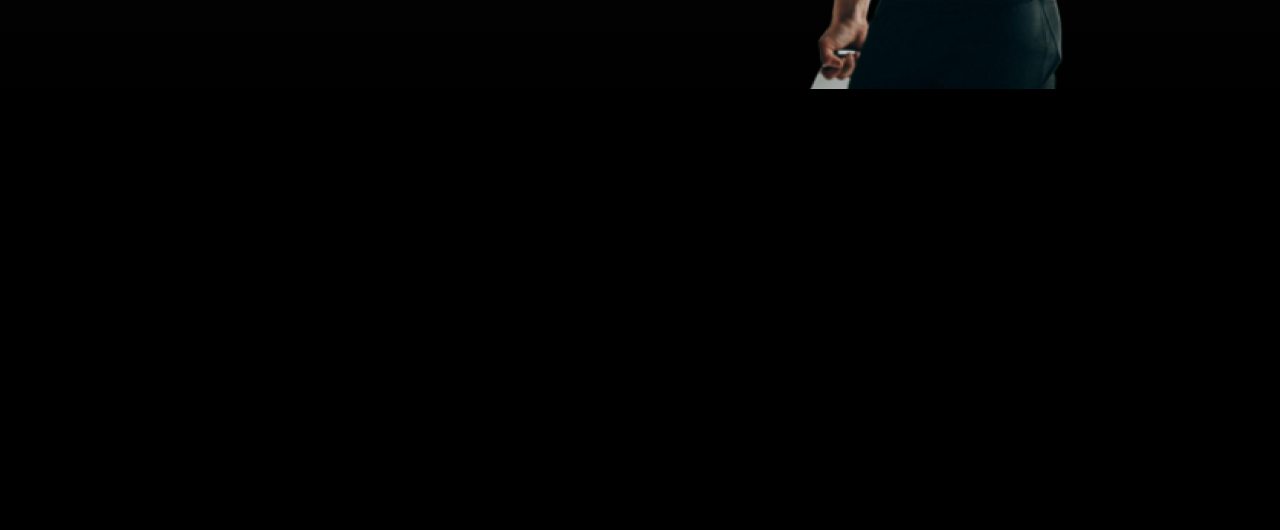
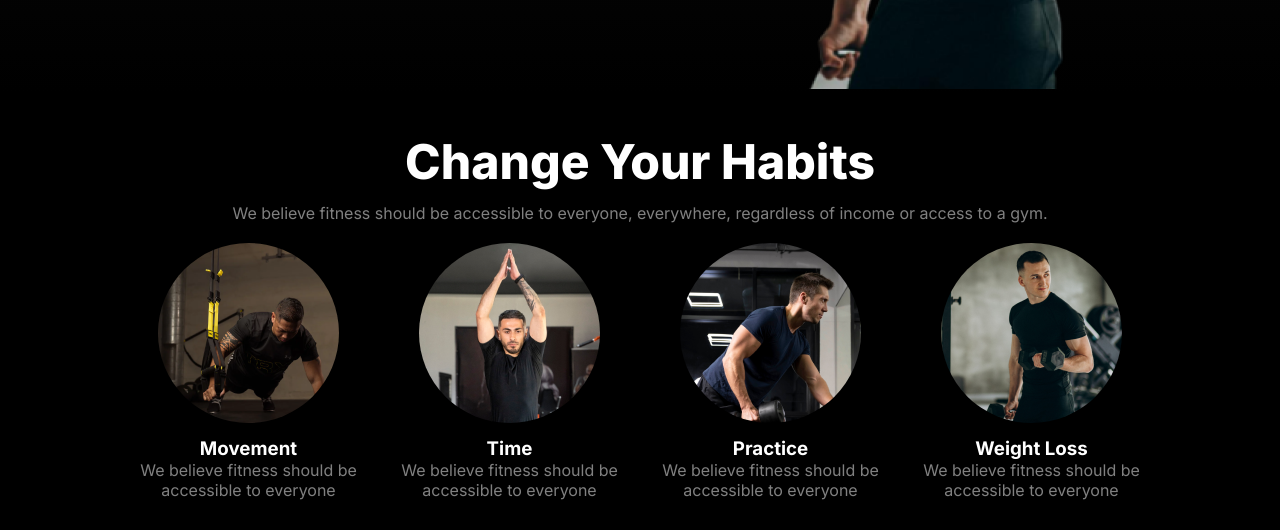
Before and after one commit to Oishee12/A2-reset9, a plain HTML site: page index.html in a window 1280 px wide. Shown: the part 614-1144 px from the top of the page. Before the commit the page ends 800 px from the top, so only its background shows below. Drawn offline with Linux system fonts and the light colour scheme; a web font is replaced by a local one.

Commit message:
added habit section

```diff
--- a/index.html
+++ b/index.html
@@ -57,21 +57,63 @@
                 <button class="token2">
                     <div class="token-div">
                         <div class="primary-bg-color" style="height: 30px; width: 30px; border-radius: 50%;"></div>
-                    <div>
-                        <div style="font-size: 32px;
+                        <div>
+                            <div style="font-size: 32px;
                     font-weight: 800; color: white;">350+</div>
-                    <div style="color: rgba(255, 255, 255, 0.65);">Video tutorial</div>
-                    </div>
+                            <div style="color: rgba(255, 255, 255, 0.65);">Video tutorial</div>
+                        </div>
                     </div>
                 </button>
 
             </div>
         </div>
     </header>
+
     <!-- Main start -->
     <main>
+        <!-- habit section -->
+        <section class="primary-width">
+            <div class="habit">
+                <div class="heading-pera">
+                    <h1 class="habit-heading">Change Your Habits</h1>
+                    <p class="habit-pera">We believe fitness should be accessible to everyone, everywhere, regardless of income or access to a gym.
+                    </p>
+                </div>
+                    <div class="card-section">
+                        <div class="card">
+                            <div>
+                                <img class="card-img" src="./images/image 3.png" alt="">
+                            <h3 class="card-heading color">Movement</h3>
+                            <p class="card-pera">We believe fitness should be accessible to everyone</p>
+                            </div>
+                        </div>
+                        <div class="card">
+                            <div>
+                                <img class="card-img" src="./images/image 2.png" alt="">
+                            <h3 class="card-heading color">Time</h3>
+                            <p class="card-pera">We believe fitness should be accessible to everyone</p>
+                            </div>
+                        </div>
+                        <div class="card">
+                            <div>
+                                <img class="card-img" src="./images/image 4.png" alt="">
+                            <h3 class="card-heading color">Practice</h3>
+                            <p class="card-pera">We believe fitness should be accessible to everyone</p>
+                            </div>
+                        </div>
+                        <div class="card">
+                            <div>
+                                <img class="card-img" src="./images/image 5.png" alt="">
+                            <h3 class="card-heading color">Weight Loss</h3>
+                            <p class="card-pera">We believe fitness should be accessible to everyone</p>
+                            </div>
+                        </div>
+                    </div>
+                </div>
+            </div>
+        </section>
+    </main>
 
-    </main>
     <!-- Footer start -->
     <footer>
 
--- a/styles/style.css
+++ b/styles/style.css
@@ -171,7 +171,7 @@ list-stye {
     margin-top: 135px;
 }
 
-.token2{
+.token2 {
     position: absolute;
     width: 170px;
     height: 90px;
@@ -183,11 +183,62 @@ list-stye {
     margin-top: 390px;
 }
 
-.token-div{
+.token-div {
     display: flex;
     justify-content: center;
     align-items: center;
     gap: 15px;
+}
+
+.primary-width {
+    margin: 30px auto;
+    width: 80%;
+}
+
+.habit-card{
+    display: flex;
+    justify-content: space-around;
+    gap: 20px;
+}
+
+.heading-pera {
+    text-align: center;
+    margin-top: 40px;
+}
+
+.habit-heading{
+    font-size: 3em;
+    font-weight: 800;
+    line-height: 120%;
+    padding-bottom: 12px;
+}
+
+.habit-pera{
+    color: rgba(255, 255, 255, 0.5);
+    padding-bottom: 20px;
+}
+
+/* start card css */
+.card{
+    display: flex;
+    justify-content: center;align-items: center;
+    text-align: center;
+    color: rgba(255, 255, 255, 0.5);
+}
+
+.color{
+    color: white;
+}
+
+.card-img{
+    margin-bottom: 10px;
+    border-radius: 50%;
+}
+
+.card-section{
+    display: flex;
+    justify-content: space-around;
+    gap: 20px;
 }
 
 @media screen and (max-width: 576px) {
@@ -199,11 +250,11 @@ list-stye {
         visibility: visible;
     }
 
-    .banner-section{
+    .banner-section {
         flex-direction: column;
     }
 
-    .banner-info{
+    .banner-info {
         width: 100%;
     }
 
@@ -213,17 +264,18 @@ list-stye {
         padding-bottom: 20px;
         padding-top: 30px;
     }
-    .banner-btn{
+
+    .banner-btn {
         margin-bottom: 10px;
     }
 
-    .token{
+    .token {
         margin-left: 185px;
-    margin-top: -520px;
+        margin-top: -520px;
     }
 
-    .token2{
+    .token2 {
         margin-left: 1px;
-    margin-top: -270px;
+        margin-top: -270px;
     }
 }
```
